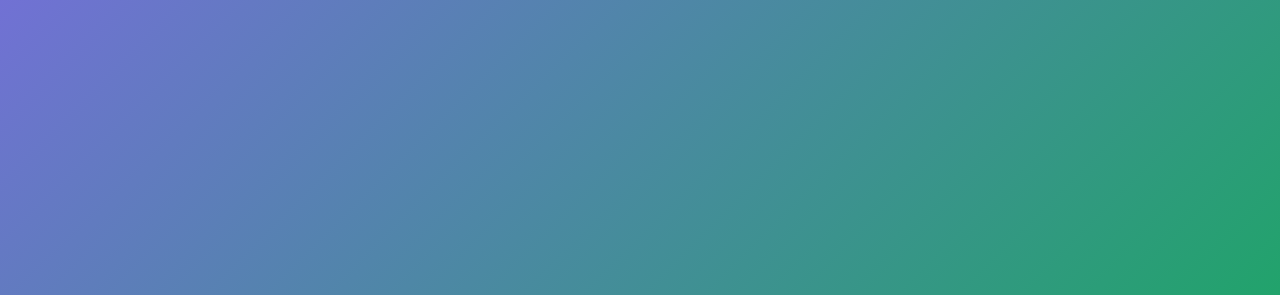
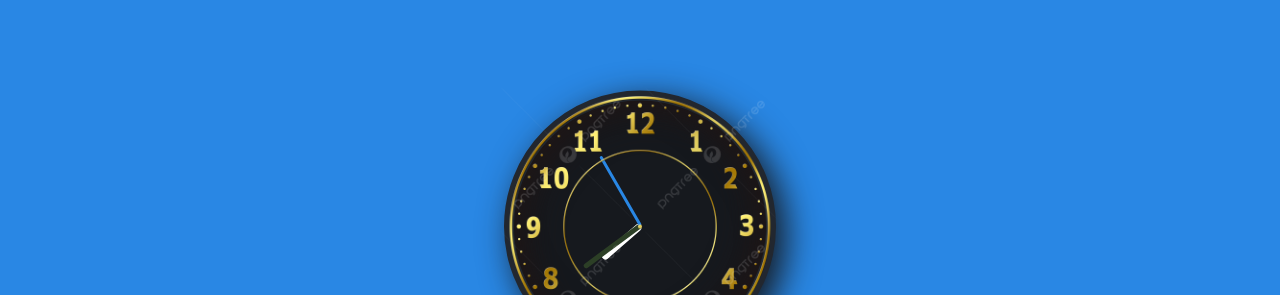
Before and after one commit to etabebe1/Current-day-Information, a plain HTML site: page index.html in a window 1280 px wide. Shown: the top 295 px of the page. Drawn offline with Linux system fonts and the light colour scheme.

Commit message:
Second Commit

```diff
--- a/index.html
+++ b/index.html
@@ -17,6 +17,15 @@
   </head>
   <body>
     <div class="info">
+      <div class="analog-clock">
+        <div class="Hr stroke"></div>
+        <div class="Min stroke"></div>
+        <div class="Sec stroke"></div>
+
+
+        <img src="./pngtree-clock-face-no-hands-gold-shiny-png-image_9017404.png" alt="" />
+      </div>
+      <div>
         <div class="hr-info">
           <p id="hr">12 :</p>
           <p id="min">00 :</p>
@@ -33,6 +42,7 @@
           <p id="year-num">0000</p>
         </div>
       </div>
+    </div>
 
     <script src="./script.js"></script>
   </body>
--- a/script.js
+++ b/script.js
@@ -44,3 +44,23 @@ function animationFrame() {
   year.innerHTML = date.getFullYear();
 }
 animationFrame();
+
+const getTime = setInterval(() => {
+  const Hr = document.querySelector(".Hr");
+  const Min = document.querySelector(".Min");
+  const Sec = document.querySelector(".Sec");
+
+  let time = new Date();
+
+  let strokeHr = time.getHours();
+  let strokeMin = time.getMinutes();
+  let strokeSec = time.getSeconds();
+
+  let calc_hr = strokeHr * 30 + strokeMin / 2;
+  let calc_min = strokeMin * 6 + strokeSec / 10;
+  let calc_sec = strokeSec * 6;
+
+  Hr.style.transform = `rotate(${calc_hr}deg)`;
+  Min.style.transform = `rotate(${calc_min}deg)`;
+  Sec.style.transform = `rotate(${calc_sec}deg)`;
+}, 1000);
--- a/style.css
+++ b/style.css
@@ -7,7 +7,7 @@
 }
 
 body {
-  background: linear-gradient(135deg, rgb(113, 113, 212), rgb(8, 179, 74));
+  background: linear-gradient(to bottom, #2987e4 50%, #16191e 50%);
   height: 100vh;
   /* min-width: 454px; */
 }
@@ -15,12 +15,62 @@ body {
 .info {
   position: absolute;
   transform: translate(-50%, -50%);
-  top: 50%;
+  top: 43%;
   left: 50%;
 
   display: flex;
   flex-direction: column;
   align-items: center;
+  gap: 30px;
+}
+
+.analog-clock {
+  width: 17rem;
+  height: 17rem;
+
+  background: #16191e;
+  border: 10px solid #22272f;
+  border-radius: 50%;
+  box-shadow: 10px 10px 35px #16191e, inset 10px 10px 35px #1e1616,
+    inset -10px -10px 35px #1e1616;
+}
+
+.Hr {
+  width: 7px;
+  height: 50px;
+  background: white;
+  top: 85px;
+}
+
+.Min {
+  width: 5px;
+  height: 70px;
+  background: #2c3f26;
+  top: 65px;
+}
+.Sec {
+  width: 3px;
+  height: 80px;
+  background: #2987e4;
+  top: 55px;
+}
+
+.stroke {
+  position: absolute;
+  margin: auto;
+  left: 0;
+  right: 0;
+  transform-origin: bottom;
+  border-radius: 5px;
+}
+
+.analog-clock img {
+  height: 18rem;
+  width: 18rem;
+  position: relative;
+  transform: translate(-50%, -50%);
+  top: 50%;
+  left: 50%;
 }
 
 .hr-info {
```
Also changed, not shown: pngtree-clock-face-no-hands-gold-shiny-png-image_9017404.png (added), pngwing.com.png (added). Lines whose indentation alone changed are shown as unchanged.
